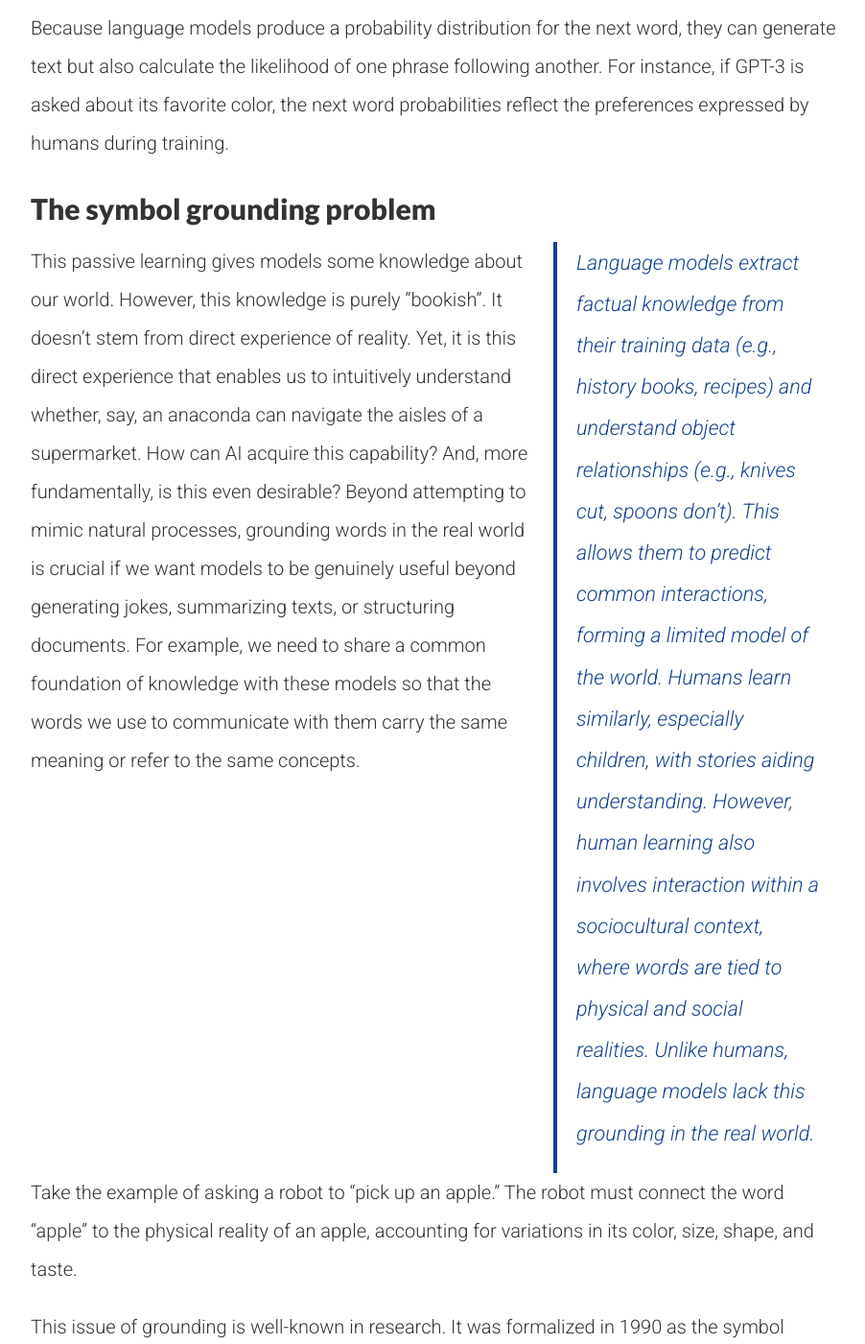
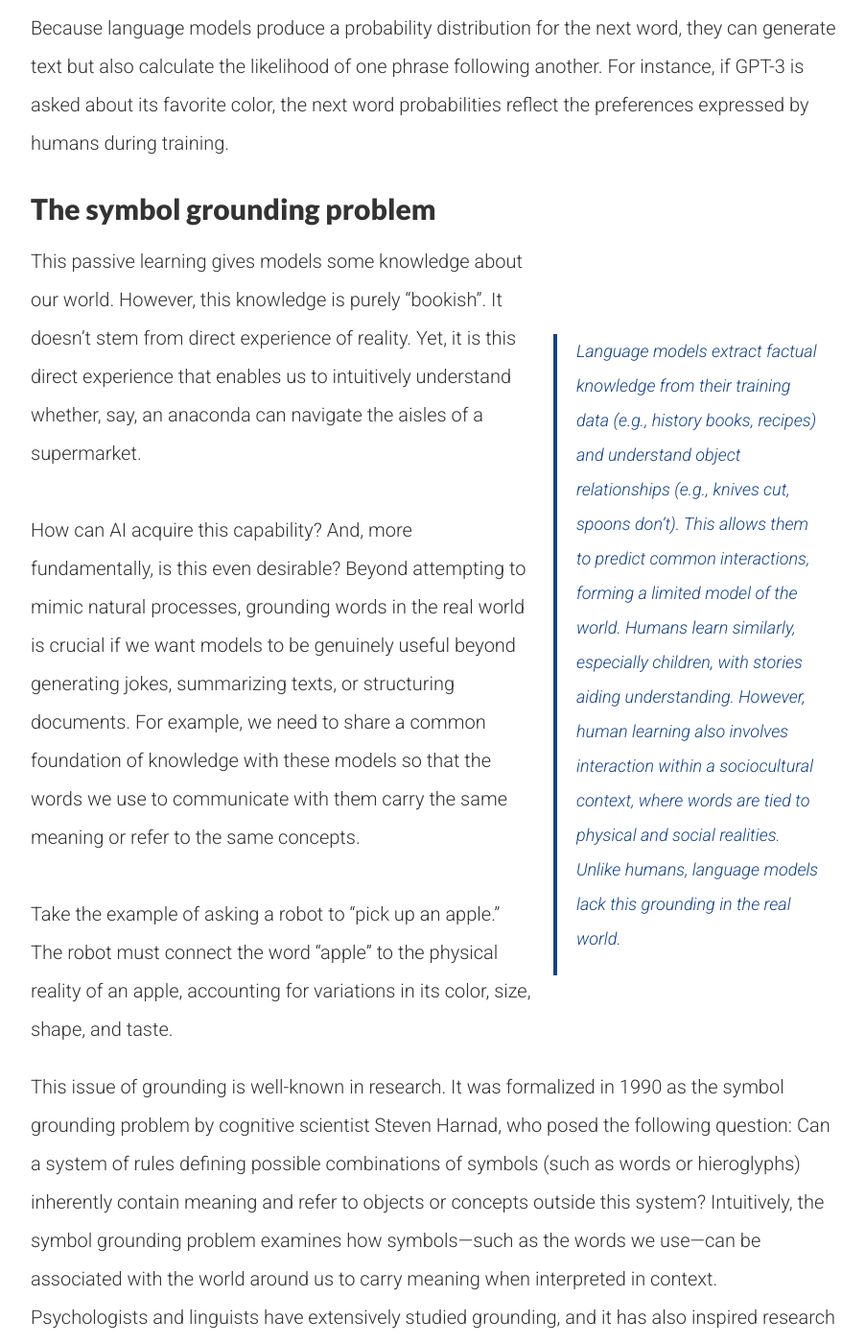
Before and after one commit to flowersteam/flowersteam.github.io, a Jekyll site: the page built from _posts/2025-02-06-glam.md, in a window 1280 px wide and 1400 px high, scrolled down 2501 px. Shown: the whole window at 96% size, without its empty margins (188-1090 px from the left). Built offline with Jekyll 4.4.1, drawn with Linux system fonts in a browser that asks for light colours; nearby versions of some CDN libraries; some of the changed text lies outside the part shown.

Commit message:
Fixing paragraphs on the right for glam

```diff
--- a/_posts/2025-02-06-glam.md
+++ b/_posts/2025-02-06-glam.md
@@ -50,19 +50,19 @@ Because language models produce a probability distribution for the next word, th
     <div class="col-lg-8">
           <p>
             This passive learning gives models some knowledge about our world. However, this knowledge is purely “bookish”. It doesn’t stem from direct experience of reality. Yet, it is this direct experience that enables us to intuitively understand whether, say, an anaconda can navigate the aisles of a supermarket.
-
+            <br/><br/>
             How can AI acquire this capability? And, more fundamentally, is this even desirable? Beyond attempting to mimic natural processes, grounding words in the real world is crucial if we want models to be genuinely useful beyond generating jokes, summarizing texts, or structuring documents. For example, we need to share a common foundation of knowledge with these models so that the words we use to communicate with them carry the same meaning or refer to the same concepts.
+            <br/><br/>
+            Take the example of asking a robot to “pick up an apple.” The robot must connect the word “apple” to the physical reality of an apple, accounting for variations in its color, size, shape, and taste.
           </p>
     </div>
     <div class="col-sm-4" style="border-left: 4px solid #13428f; margin-left: 20px; align-self: center;">
-           <p style="margin-left:20px;color:#13428f;font-size:18px;"><big><i>
+           <p style="margin-left:20px;color:#13428f;font-size:18px;"><i>
             Language models extract factual knowledge from their training data (e.g., history books, recipes) and understand object relationships (e.g., knives cut, spoons don’t). This allows them to predict common interactions, forming a limited model of the world. Humans learn similarly, especially children, with stories aiding understanding. However, human learning also involves interaction within a sociocultural context, where words are tied to physical and social realities. Unlike humans, language models lack this grounding in the real world.
-          </i></big></p>
+          </i></p>
     </div>
 </div>
 </div>
-
-Take the example of asking a robot to “pick up an apple.” The robot must connect the word “apple” to the physical reality of an apple, accounting for variations in its color, size, shape, and taste.
 
 This issue of grounding is well-known in research. It was formalized in 1990 as the symbol grounding problem by cognitive scientist Steven Harnad, who posed the following question: Can a system of rules defining possible combinations of symbols (such as words or hieroglyphs) inherently contain meaning and refer to objects or concepts outside this system? Intuitively, the symbol grounding problem examines how symbols—such as the words we use—can be associated with the world around us to carry meaning when interpreted in context.
 Psychologists and linguists have extensively studied grounding, and it has also inspired research in Machine Learning. Much of this research has focused on associating object names with their visual representations. This has led to numerous image generators capable of producing visuals from textual descriptions. Some of these advancements have been applied to modern language models. For example, models like GPT-4 can now accept both text and images as inputs. Yet, the broader grounding of these models in the physical world remains unsolved. The current mechanisms still fail to capture the meaning of certain concepts, such as physical properties, as evidenced by ChatGPT’s anaconda scenario.
@@ -81,14 +81,14 @@ This way of grounding reality in our representations, particularly the actions t
     <div class="col-lg-8">
           <p>
             How can this mechanism be applied to an AI system? How can we link a language model to an environment, whether it is the physical world or a computer simulation, in a way that connects symbols, actions, and the outcomes of these actions? For this initial study of functional grounding, we needed to create a dedicated environment that would allow us to isolate functional grounding from other forms of grounding and study its unique properties.
-
+            <br/><br/>
             We required an environment in which an agent could act and where its actions would affect that environment. Moreover, the agent needed to decide which action to take based on the outcomes of its previous actions. In practice, our agent is nothing other than a language model, which serves as both the body (capable of action) and the brain (capable of decision-making).
           </p>
     </div>
     <div class="col-sm-4" style="border-left: 4px solid #13428f; margin-left: 20px; align-self: center;">
-           <p style="margin-left:20px;color:#13428f;font-size:18px;"><big><i>
+           <p style="margin-left:20px;color:#13428f;font-size:18px;"><i>
             The concept of an agent is fundamental and highly prevalent in the field of Artificial Intelligence. We adopt the definition provided by Stuart Russell and Peter Norvig: an agent is “any entity that can be considered as perceiving its environment through sensors and acting upon that environment via effectors”.
-          </i></big></p>
+          </i></p>
     </div>
 </div>
 </div>
@@ -124,9 +124,9 @@ Another possibility would be to provide the model with input-output pairs, where
           </p>
     </div>
     <div class="col-sm-4" style="border-left: 4px solid #13428f; margin-left: 20px; align-self: center;">
-           <p style="margin-left:20px;color:#13428f;font-size:18px;"><big><i>
+           <p style="margin-left:20px;color:#13428f;font-size:18px;"><i>
             A prompt is the term used to describe the input text provided to a language model, which can be used to supply context for generation.
-          </i></big></p>
+          </i></p>
     </div>
 </div>
 </div>
```
